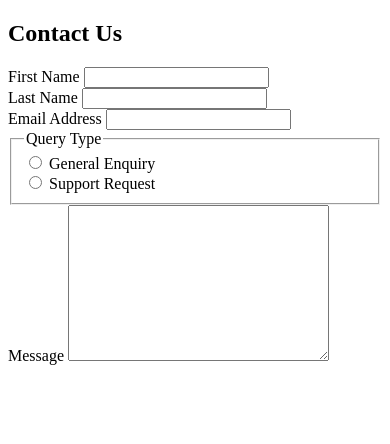
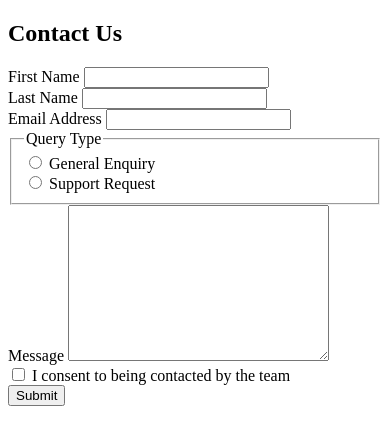
Before and after one commit to Rock-n-Roll-CRC/FM-Contact-Form, a website with bundled scripts: page src/index.html in a window 390 px wide. Built offline with nearby package versions, Linux system fonts and the light colour scheme; files whose address does not match are found by name.

Commit message:
🚧 Worked on the mobile version.

```diff
--- a/src/index.html
+++ b/src/index.html
@@ -138,6 +138,22 @@
               class="contact-form__message"
             ></textarea>
           </div>
+
+          <div class="contact-form__field--checkbox">
+            <input
+              type="checkbox"
+              name="contact-consent"
+              id="contact-consent"
+              class="contact-form__checkbox"
+            />
+            <label for="contact-consent" class="contact-form__label"
+              ><span class="contact-form__label-text"
+                >I consent to being contacted by the team</span
+              ></label
+            >
+          </div>
+
+          <button type="submit" class="contact-form__submit">Submit</button>
         </form>
       </article>
     </main>
--- a/src/scss/abstracts/_variables.scss
+++ b/src/scss/abstracts/_variables.scss
@@ -40,13 +40,11 @@ $color-neutral-dark-green: #2b4246;
 
 /* ******************************************** */
 
-// Breakpoints Up
+// Breakpoints:
 $breakpoints-up: (
   mobile: 23.438rem,
   desktop: 90rem,
 );
-
-// Breakpoints Down
 $breakpoints-down: (
   mobile: 23.428rem,
   desktop: 89.9rem,
--- a/src/scss/base/_general.scss
+++ b/src/scss/base/_general.scss
@@ -8,5 +8,5 @@ body {
 main {
   @include flex-shorthand($justify-content: center);
 
-  margin-block-start: 2rem;
+  margin-block: 2rem;
 }
--- a/src/scss/base/_index.scss
+++ b/src/scss/base/_index.scss
@@ -1,3 +1,3 @@
 @forward "reset";
+@forward "general";
 @forward "typography";
-@forward "general";
--- a/src/scss/components/_contact-form.scss
+++ b/src/scss/components/_contact-form.scss
@@ -3,7 +3,7 @@
 
 .contact-form {
   @include max-inline-size-fix(21.4rem);
-  @include logical-padding-shorthand(1.05rem, 1.47rem);
+  @include logical-padding-shorthand(1.05rem, 1.47rem, 1.55rem);
 
   background-color: $color-neutral-white;
   border-radius: 1rem;
@@ -25,6 +25,7 @@
 
   &__field--flex-row {
     display: flex;
+    flex-wrap: nowrap;
     gap: 1.1rem;
     align-items: center;
     block-size: 3.18rem;
@@ -85,4 +86,27 @@
     border-color: $color-neutral-medium-green;
     border-radius: 0.5rem;
   }
+
+  &__field--checkbox {
+    display: flex;
+    flex-wrap: nowrap;
+    gap: 1.3rem;
+    padding-inline-start: 0.4rem;
+    margin-block-start: 1rem;
+  }
+
+  &__checkbox {
+    transform: scale(1.4);
+  }
+
+  &__submit {
+    padding: 1rem 0;
+    margin-block-start: 1rem;
+    font-size: 1.13rem;
+    font-weight: $font-weight-bold;
+    color: $color-neutral-white;
+    background-color: $color-primary-medium-green;
+    border: 0;
+    border-radius: 0.5rem;
+  }
 }
```
Also changed, not shown: src/scss/abstracts/_mixins.scss (+35 -22 lines), src/scss/base/_reset.scss (+7 -2 lines).
